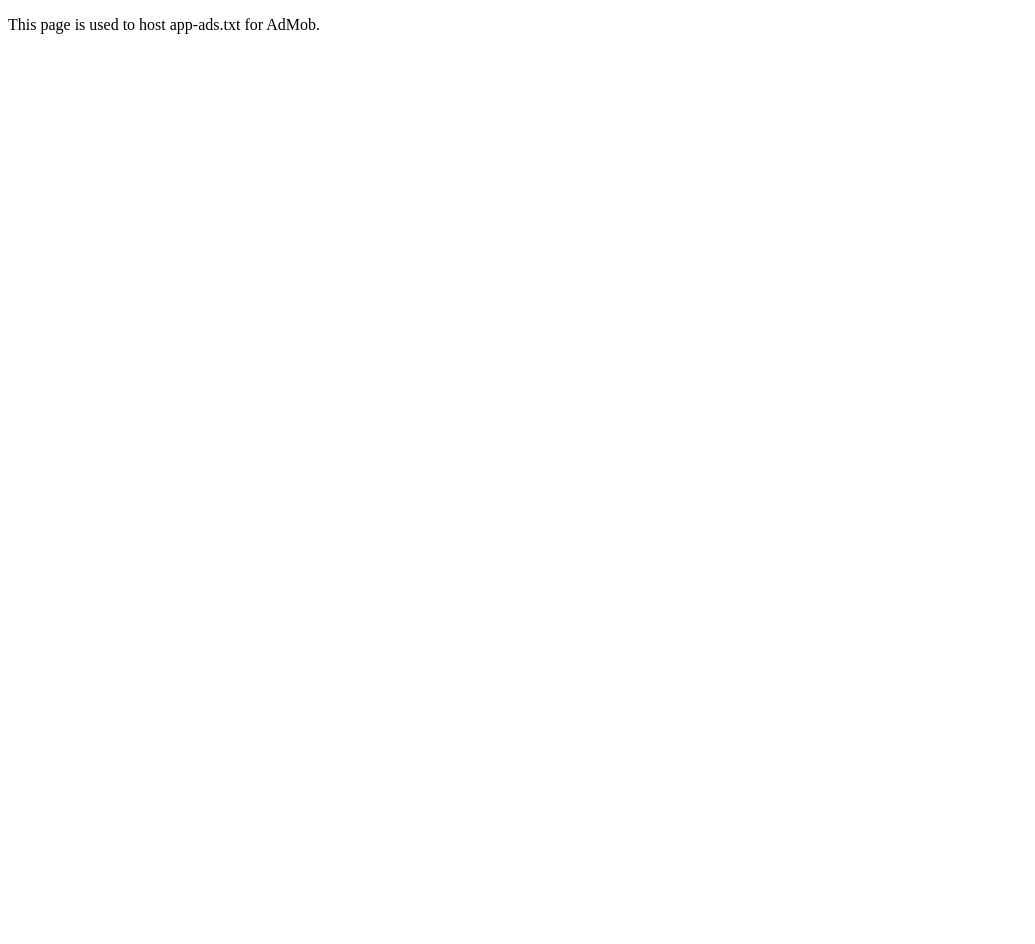
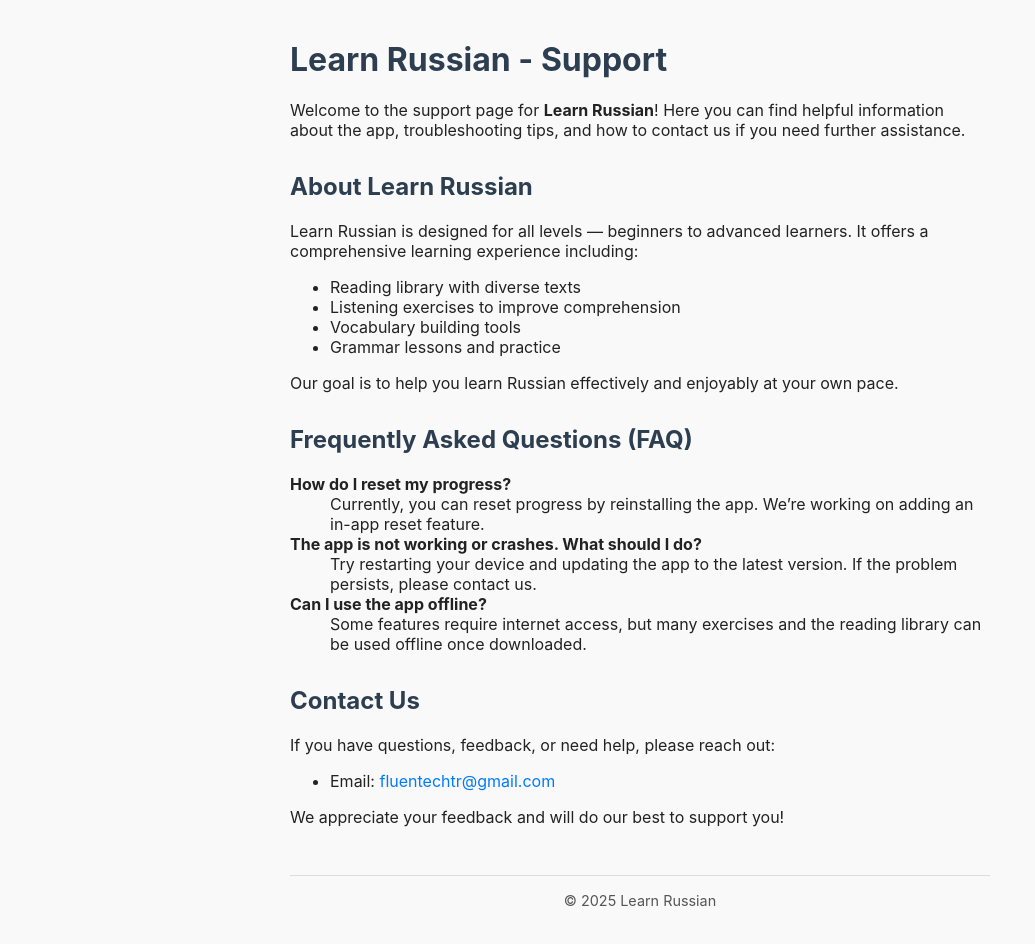
Before and after one commit to coskunomer/coskunomer.github.io, a plain HTML site: page index.html in a window 1280 px wide. Shown: the whole page, without its empty margins (0-1035 px from the left). Before the commit the page ends 800 px from the top, so only its background shows below. Drawn offline with Linux system fonts and the light colour scheme.

Commit message:
Update index.html

```diff
--- a/index.html
+++ b/index.html
@@ -1,7 +1,86 @@
 <!DOCTYPE html>
-<html>
-  <head><title>app-ads.txt Hosting</title></head>
-  <body>
-    <p>This page is used to host app-ads.txt for AdMob.</p>
-  </body>
+<html lang="en">
+<head>
+  <meta charset="UTF-8" />
+  <meta name="viewport" content="width=device-width, initial-scale=1" />
+  <title>Learn Russian - Support</title>
+  <style>
+    body {
+      font-family: -apple-system, BlinkMacSystemFont, "Segoe UI", Roboto, Oxygen,
+        Ubuntu, Cantarell, "Open Sans", "Helvetica Neue", sans-serif;
+      max-width: 700px;
+      margin: 40px auto;
+      padding: 0 20px;
+      color: #222;
+      background-color: #f9f9f9;
+    }
+    h1, h2 {
+      color: #2c3e50;
+    }
+    a {
+      color: #007bff;
+      text-decoration: none;
+    }
+    a:hover {
+      text-decoration: underline;
+    }
+    section {
+      margin-bottom: 2rem;
+    }
+    footer {
+      font-size: 0.9rem;
+      color: #555;
+      margin-top: 3rem;
+      border-top: 1px solid #ddd;
+      padding-top: 1rem;
+      text-align: center;
+    }
+  </style>
+</head>
+<body>
+  <h1>Learn Russian - Support</h1>
+
+  <section>
+    <p>Welcome to the support page for <strong>Learn Russian</strong>! Here you can find helpful information about the app, troubleshooting tips, and how to contact us if you need further assistance.</p>
+  </section>
+
+  <section>
+    <h2>About Learn Russian</h2>
+    <p>Learn Russian is designed for all levels — beginners to advanced learners. It offers a comprehensive learning experience including:</p>
+    <ul>
+      <li>Reading library with diverse texts</li>
+      <li>Listening exercises to improve comprehension</li>
+      <li>Vocabulary building tools</li>
+      <li>Grammar lessons and practice</li>
+    </ul>
+    <p>Our goal is to help you learn Russian effectively and enjoyably at your own pace.</p>
+  </section>
+
+  <section>
+    <h2>Frequently Asked Questions (FAQ)</h2>
+    <dl>
+      <dt><strong>How do I reset my progress?</strong></dt>
+      <dd>Currently, you can reset progress by reinstalling the app. We’re working on adding an in-app reset feature.</dd>
+
+      <dt><strong>The app is not working or crashes. What should I do?</strong></dt>
+      <dd>Try restarting your device and updating the app to the latest version. If the problem persists, please contact us.</dd>
+
+      <dt><strong>Can I use the app offline?</strong></dt>
+      <dd>Some features require internet access, but many exercises and the reading library can be used offline once downloaded.</dd>
+    </dl>
+  </section>
+
+  <section>
+    <h2>Contact Us</h2>
+    <p>If you have questions, feedback, or need help, please reach out:</p>
+    <ul>
+      <li>Email: <a href="mailto:fluentechtr@gmail.com">fluentechtr@gmail.com</a></li>
+    </ul>
+    <p>We appreciate your feedback and will do our best to support you!</p>
+  </section>
+
+  <footer>
+    &copy; 2025 Learn Russian
+  </footer>
+</body>
 </html>
```
